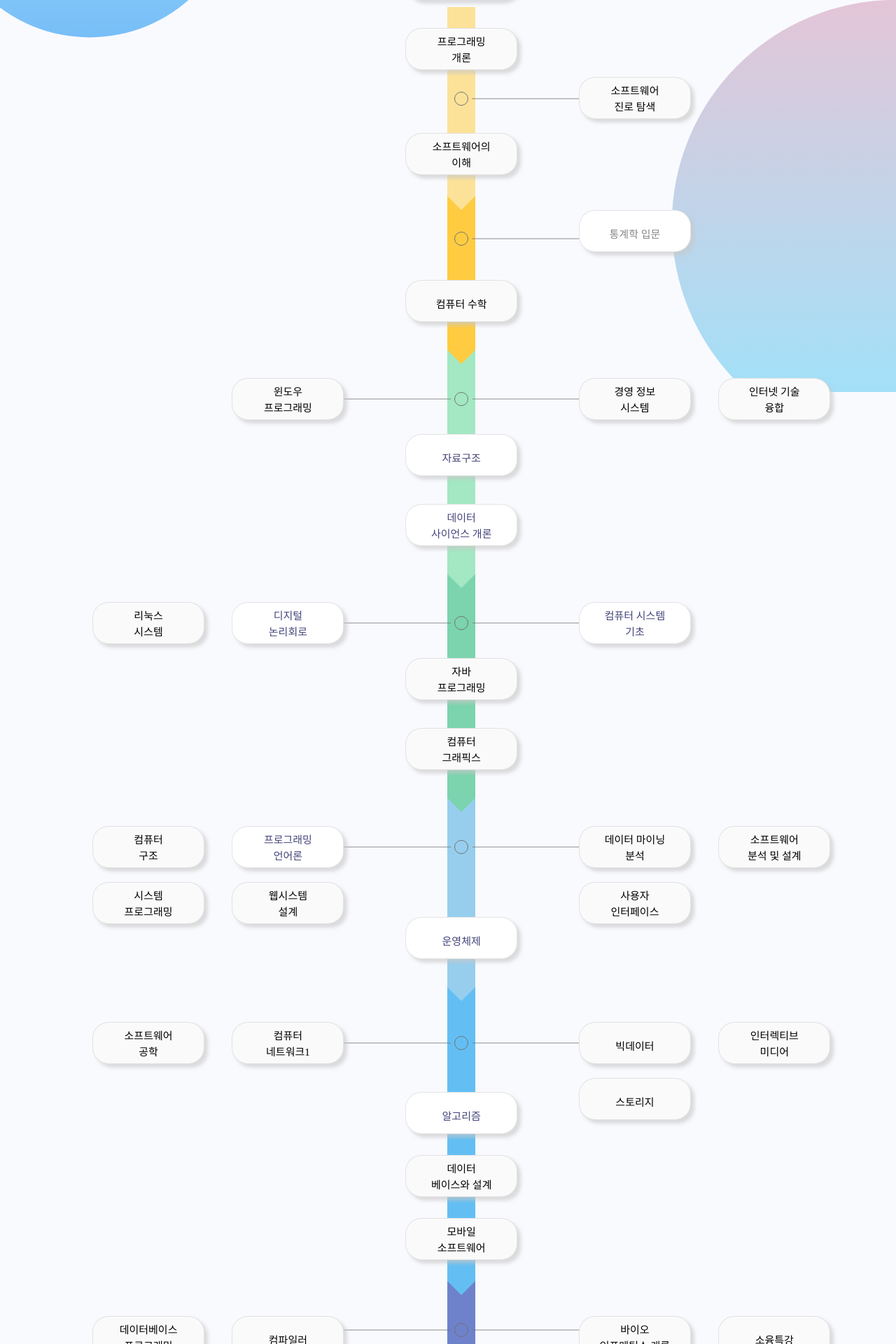
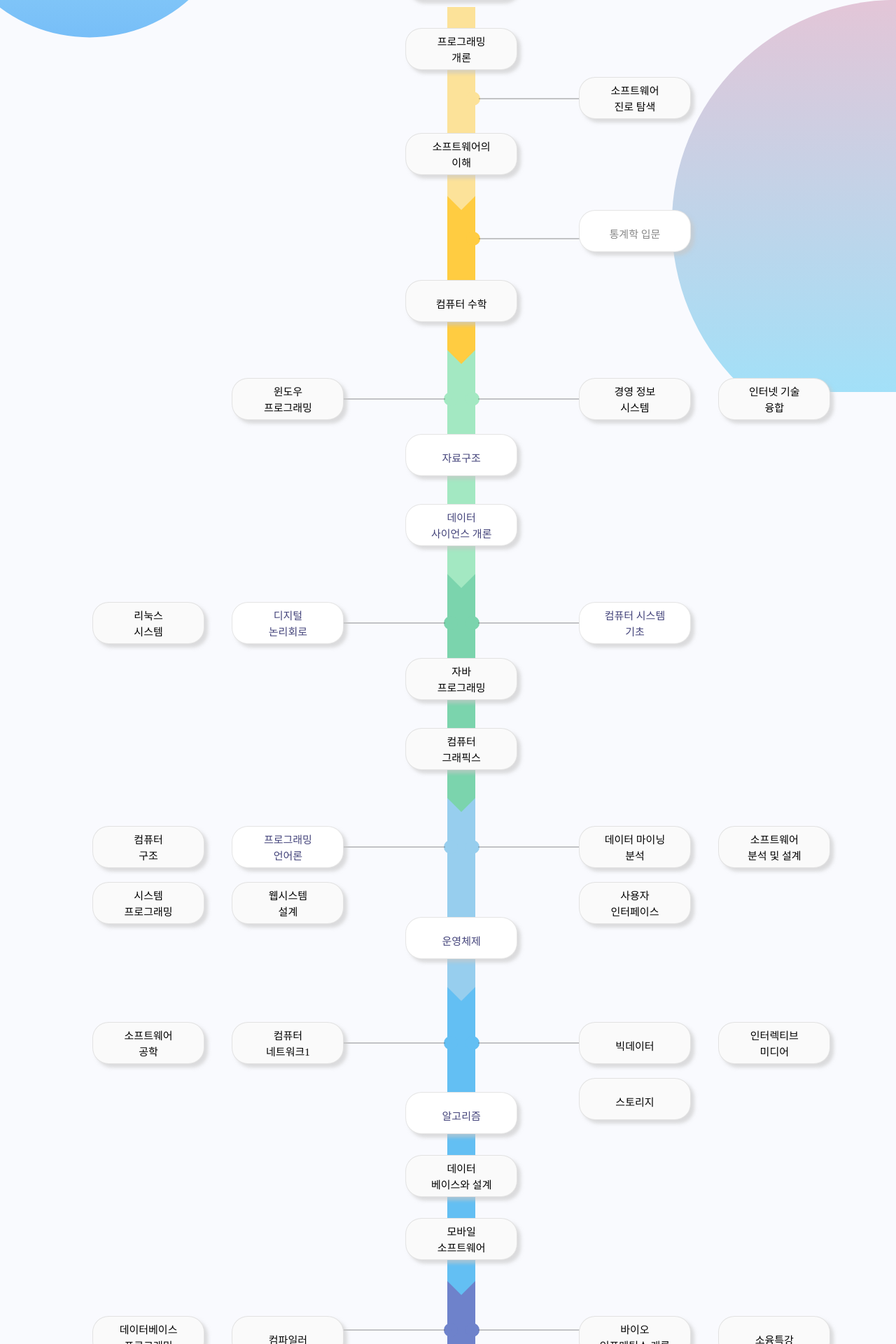
Before and after one commit to yugyeongh/SMSWhomepage, a React (Create React App) app: page /curriculum in a window 1280 px wide. Shown: the part 240-2160 px from the top of the page at 70% size. Built offline with nearby package versions, Linux system fonts and the light colour scheme; a web font is replaced by a local one.

Commit message:
curriculum fix design

```diff
--- a/src/curriculum.css
+++ b/src/curriculum.css
@@ -192,15 +192,22 @@
 #l6{top: 1670px;}
 #l7{top: 2080px;}
 #l8{top: 2340px;}
+.c01{ border: 8px solid #fce299;}
+.c02{ border: 8px solid #ffcc41;}
+.c03{ border: 8px solid rgb(163, 232, 194);}
+.c04{ border: 8px solid rgb(123, 212, 173);}
+.c05{ border: 8px solid #97ceee;}
+.c06{ border: 8px solid #63BFF3;}
+.c07{ border: 8px solid #6e82cb;}
+.c08{ border: 8px solid #445CB4;}
 
 .line-circle01 {
     width: 20px;
     height: 20px;
     position: absolute;
     top: 0px;
-    left: 0%;
+    left: 8%;
     transform: translateX(-50%);
-    border: 1px solid rgba(113, 113, 113, 0.968);
     border-radius: 50%;
 }
 .line-circle02 {
@@ -208,9 +215,17 @@
     height: 20px;
     position: absolute;
     top: 0px;
-    left: 50%;
+    left: 46%;
     transform: translateX(-50%);
-    border: 1px solid rgba(113, 113, 113, 0.968);
+    border-radius: 50%;
+}
+.line-circle03 {
+    width: 20px;
+    height: 20px;
+    position: absolute;
+    top: 0px;
+    left: 54%;
+    transform: translateX(-50%);
     border-radius: 50%;
 }
 .cs-line02 {
@@ -218,7 +233,7 @@
     opacity: 1;
     position: absolute;
     top: 9px;
-    left: 0%;
+    left: -2%;
     border: 1px solid rgba(113, 113, 113, 0.4);
 }
 .sw-line01 {
@@ -226,7 +241,7 @@
     opacity: 1;
     position: absolute;
     top: 9px;
-    left: 7%;
+    left: 12%;
     border: 1px solid rgba(113, 113, 113, 0.4);
 }
 .sw-line02 {
@@ -234,7 +249,7 @@
     opacity: 1;
     position: absolute;
     top: 9px;
-    left: 54%;
+    left: 56%;
     border: 1px solid rgba(113, 113, 113, 0.4);
 }
 
--- a/src/curriculum.js
+++ b/src/curriculum.js
@@ -354,40 +354,46 @@ const Curriculum = () => {
             <div className="lineDown ld8"></div>
 
             <div className="lines line1" id="l1">
-                <div className="line-circle01"></div>
+                <div className="line-circle01 c01"></div>
                 <div className="sw-line01"></div>
             </div>
             <div className="lines line1" id="l2">
-                <div className="line-circle01"></div>
+                <div className="line-circle01 c02"></div>
                 <div className="sw-line01"></div>
             </div>
             <div className="lines line2" id="l3">
-                <div className="line-circle02"></div>
+                <div className="line-circle02 c03"></div>
+                <div className="line-circle03 c03"></div>
                 <div className="sw-line02"></div>
                 <div className="cs-line02"></div>
             </div>
             <div className="lines line2" id="l4">
-                <div className="line-circle02"></div>
+                <div className="line-circle02 c04"></div>
+                <div className="line-circle03 c04"></div>
                 <div className="sw-line02"></div>
                 <div className="cs-line02"></div>
             </div>
             <div className="lines line2" id="l5">
-                <div className="line-circle02"></div>
+                <div className="line-circle02 c05"></div>
+                <div className="line-circle03 c05"></div>
                 <div className="sw-line02"></div>
                 <div className="cs-line02"></div>
             </div>
             <div className="lines line2" id="l6">
-                <div className="line-circle02"></div>
+                <div className="line-circle02 c06"></div>
+                <div className="line-circle03 c06"></div>
                 <div className="sw-line02"></div>
                 <div className="cs-line02"></div>
             </div>
             <div className="lines line2" id="l7">
-                <div className="line-circle02"></div>
+                <div className="line-circle02 c07"></div>
+                <div className="line-circle03 c07"></div>
                 <div className="sw-line02"></div>
                 <div className="cs-line02"></div>
             </div>
             <div className="lines line2" id="l8">
-                <div className="line-circle02"></div>
+                <div className="line-circle02 c08"></div>
+                <div className="line-circle03 c08"></div>
                 <div className="sw-line02"></div>
                 <div className="cs-line02"></div>
             </div>
```
